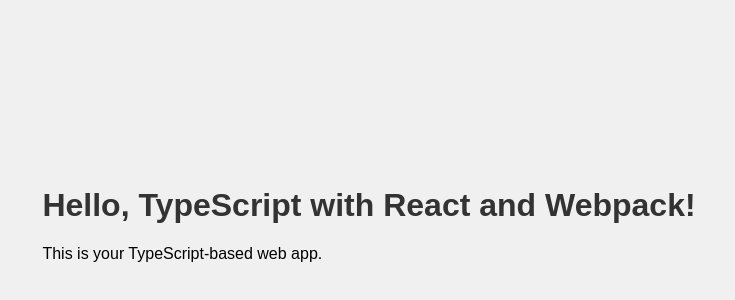
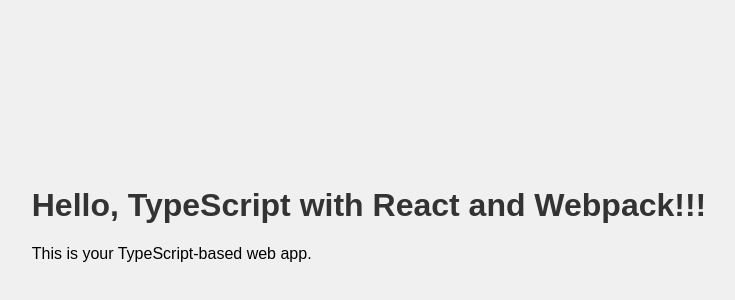
Before and after one commit to Sxmmm/gym-web-app, a React app: page / in a window 1280 px wide. Shown: the part 178-478 px from the top of the page, without its empty margins (271-1006 px from the left). Built offline with nearby package versions, Linux system fonts and the light colour scheme.

Commit message:
change to trigger workflow

```diff
--- a/src/App.tsx
+++ b/src/App.tsx
@@ -3,7 +3,7 @@
 const App: React.FC = () => {
     return (
         <div>
-            <h1>Hello, TypeScript with React and Webpack!</h1>
+            <h1>Hello, TypeScript with React and Webpack!!!</h1>
             <p>This is your TypeScript-based web app.</p>
         </div>
     );
```
